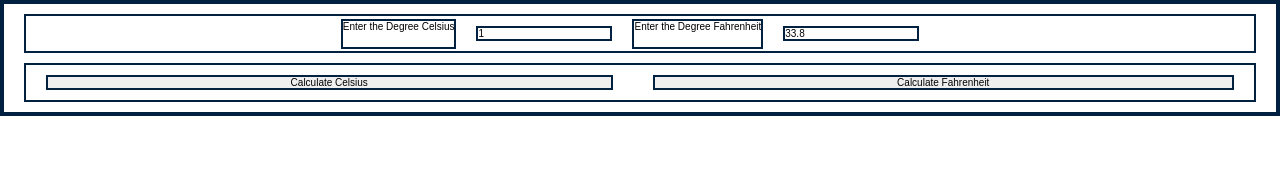
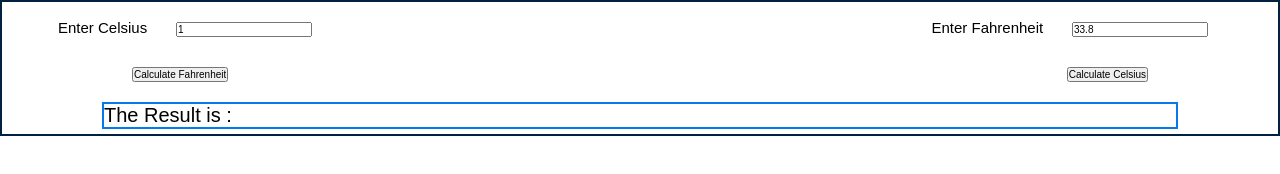
Before and after one commit to Som23Git/Small_JS_Projects, a plain HTML site: page temp_Calc/index.html in a window 1280 px wide. Drawn offline with Linux system fonts and the light colour scheme.

Commit message:
Viable Version of temp_Calc

```diff
--- a/temp_Calc/index.html
+++ b/temp_Calc/index.html
@@ -10,15 +10,23 @@
 </head>
 <body>
     <div class="container form">
-        <label for="calcCelsius">Enter the Degree Celsius</label>
+    <span>
+        <label for="calcCelsius">Enter Celsius</label>
         <input type="text" value="1" id="calcCelsius" placeholder="Enter the Temp"></br>
-        <label for="calcFheit">Enter the Degree Fahrenheit</label>
+    </span>
+    <span>
+        <label for="calcFheit">Enter Fahrenheit</label>
         <input type="text" value="33.8" id="calcFheit" placeholder="Enter the Temp"></br>
+    </span>
     </div>
     <div class="container btn">
-        <input type="button" value="Calculate Celsius">
-        <input type="button" value="Calculate Fahrenheit">
+        <input type="button" value="Calculate Fahrenheit" onclick=celSius()>
+        <input type="button" value="Calculate Celsius" onclick=fahrHeit()>
     </div>
-
+    <div class="pDiv">
+        <p>The Result is :
+        <span id = "result"></span>
+        </p>
+    </div>
 </body>
 </html>
--- a/temp_Calc/styles.css
+++ b/temp_Calc/styles.css
@@ -14,7 +14,7 @@
     box-sizing: border-box;
     padding: 0;
     margin: 0;
-    border: 2px solid #002240;
+    /* border: 2px solid #002240; */
     font-size: 10px;
     font-family: sans-serif, 'lato';
 }
@@ -27,14 +27,15 @@
 
 body{
     display: block;
+    border: 2px solid #002240;
 }
 
 .container{
-    margin: 10px 20px;
+    margin: 10px 50px;
     display: flex;
-    align-items: center;
-    justify-content: center;
-    flex-direction: row;
+    /* align-items: center;  */
+    justify-content: space-between;
+    /* flex-direction: row; */
 }
 /*
 input {
@@ -46,8 +47,8 @@ input {
 }
 
 .container input[type="button"]{
-    flex: 1 1 auto;
-    margin: 10px 20px;
+    flex: 1fr 1fr auto;
+    margin: 10px 80px;
 }
 
 .container input[type="text"]{
@@ -58,4 +59,15 @@ input {
 label {
     width: auto;
     height: 30px;
+    font-size: 15px;
+    padding: 6px;
 }
+p{
+    font-size: 20px;
+    margin: 5px 100px;
+    border: 2px solid #047aed;
+}
+
+#result{
+    font-size: 20px;
+}
--- a/temp_Calc/temp_Calc.js
+++ b/temp_Calc/temp_Calc.js
@@ -3,10 +3,12 @@
 
 function celSius() {
     var num1 = document.getElementById("calcCelsius").value;
+    var resFheit = ((num1/5) * 9) + 32;
+    document.getElementById("result").innerHTML = resFheit + " Degree Fahrenheit";
+}
 
-
-
-
+function fahrHeit() {
     var num2 = document.getElementById("calcFheit").value;
-
+    var resCels = Math.round(((num2-32)/9) * 5);
+    document.getElementById("result").innerHTML = resCels + " Degree Celsius";
 }
```
